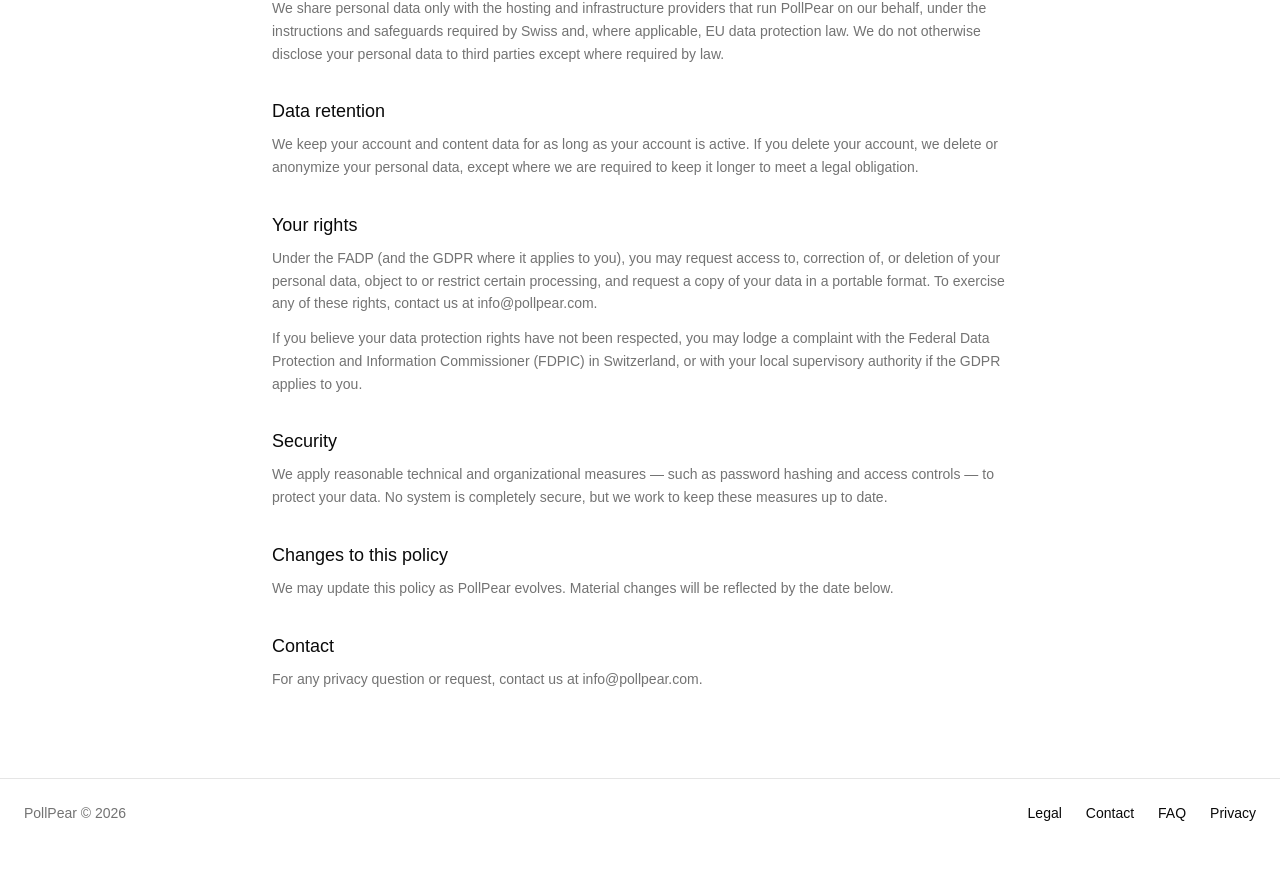
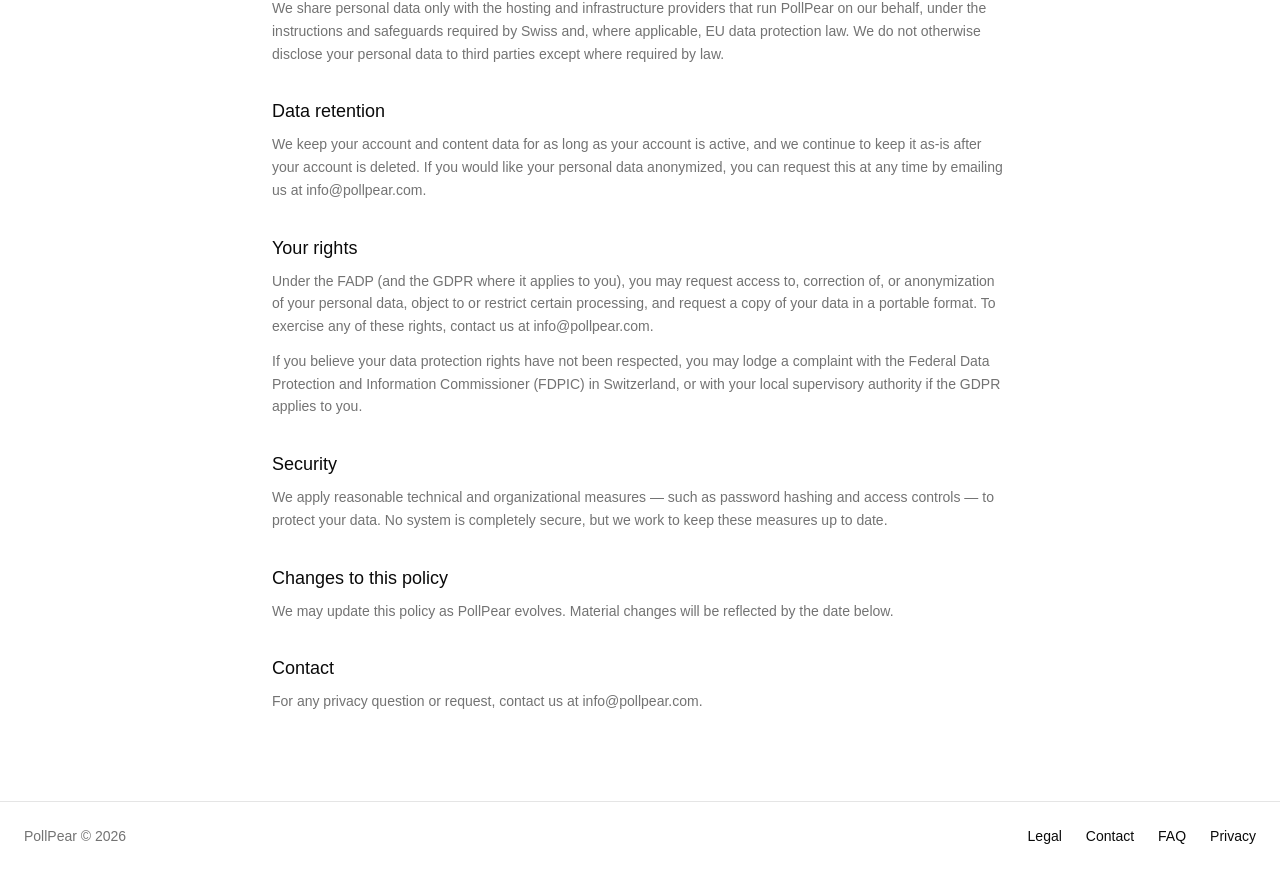
Before and after one commit to transummer2026/Pollpear_frontend, a React (Vite) app: page /privacy in a window 1280 px wide. Shown: the part 995-1865 px from the top of the page. Before the commit the page ends 1842 px from the top, so only its background shows below. Built offline with nearby package versions, Linux system fonts and the light colour scheme; no server answers.

Commit message:
fix: review fix

```diff
--- a/src/components/pages/contact/Faq.tsx
+++ b/src/components/pages/contact/Faq.tsx
@@ -25,8 +25,7 @@
   },
   {
     question: "What kinds of polls can I create?",
-    answer:
-      "You can create single-choice polls, scale (rating) polls, and free-form polls where people answer in their own words.",
+    answer: "You can create single-choice polls and scale (rating) polls.",
   },
   {
     question: "What are rooms?",
@@ -52,8 +51,10 @@
     question: "How do I delete my account?",
     answer: (
       <>
-        You can delete your account from your account settings. If you run into
-        an issue, reach out through our <Link to="/contact">Contact page</Link>.
+        You can delete your account from your account settings. Your data is
+        kept as-is after deletion; if you'd like it anonymized instead, email us
+        at info@pollpear.com. If you run into an issue, reach out through our{" "}
+        <Link to="/contact">Contact page</Link>.
       </>
     ),
   },
--- a/src/components/pages/contact/Privacy.tsx
+++ b/src/components/pages/contact/Privacy.tsx
@@ -52,13 +52,13 @@
   {
     title: "Data retention",
     paragraphs: [
-      "We keep your account and content data for as long as your account is active. If you delete your account, we delete or anonymize your personal data, except where we are required to keep it longer to meet a legal obligation.",
+      `We keep your account and content data for as long as your account is active, and we continue to keep it as-is after your account is deleted. If you would like your personal data anonymized, you can request this at any time by emailing us at ${SUPPORT_EMAIL}.`,
     ],
   },
   {
     title: "Your rights",
     paragraphs: [
-      "Under the FADP (and the GDPR where it applies to you), you may request access to, correction of, or deletion of your personal data, object to or restrict certain processing, and request a copy of your data in a portable format. To exercise any of these rights, contact us at " +
+      "Under the FADP (and the GDPR where it applies to you), you may request access to, correction of, or anonymization of your personal data, object to or restrict certain processing, and request a copy of your data in a portable format. To exercise any of these rights, contact us at " +
         SUPPORT_EMAIL +
         ".",
       "If you believe your data protection rights have not been respected, you may lodge a complaint with the Federal Data Protection and Information Commissioner (FDPIC) in Switzerland, or with your local supervisory authority if the GDPR applies to you.",
```
